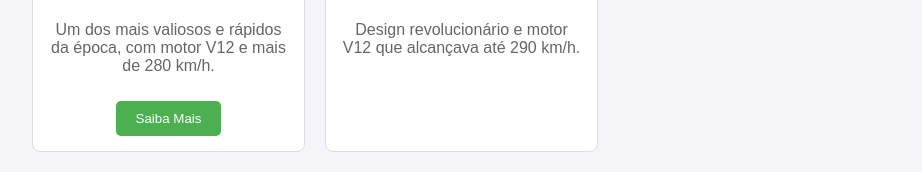
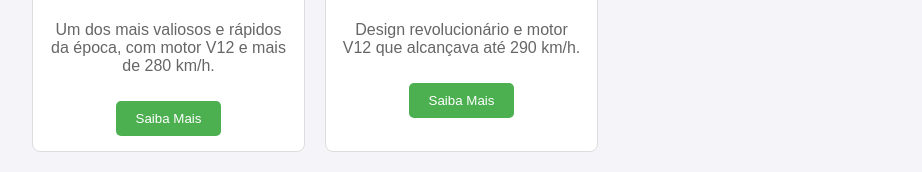
Before and after one commit to 1tecnico/Nicolas-Franco, a plain HTML site: page index.html in a window 1280 px wide. Shown: the part 2464-2636 px from the top of the page, without its empty margins (32-954 px from the left). Drawn offline with Linux system fonts and the light colour scheme.

Commit message:
Update index.html

```diff
--- a/index.html
+++ b/index.html
@@ -93,6 +93,7 @@
 </header>
 
 <div class="container">
+
     <h2>Top 5 Jogos para PC Fraco, Ruim e Muito Ruim</h2>
     <div class="grid-list">
         <div class="card">
@@ -178,4 +179,5 @@
             <img src="https://upload.wikimedia.org/wikipedia/commons/b/b3/Lamborghini_Miura_SV.jpg" alt="Lamborghini Miura SV">
             <h3>Lamborghini Miura SV (1971)</h3>
             <p>Design revolucionário e motor V12 que alcançava até 290 km/h.</p>
-            <button onclick="window
+            <button onclick="window.open('https://en.wikipedia.org/wiki/Lamborghini_Miura')">Saiba Mais</button>
+        </
```
